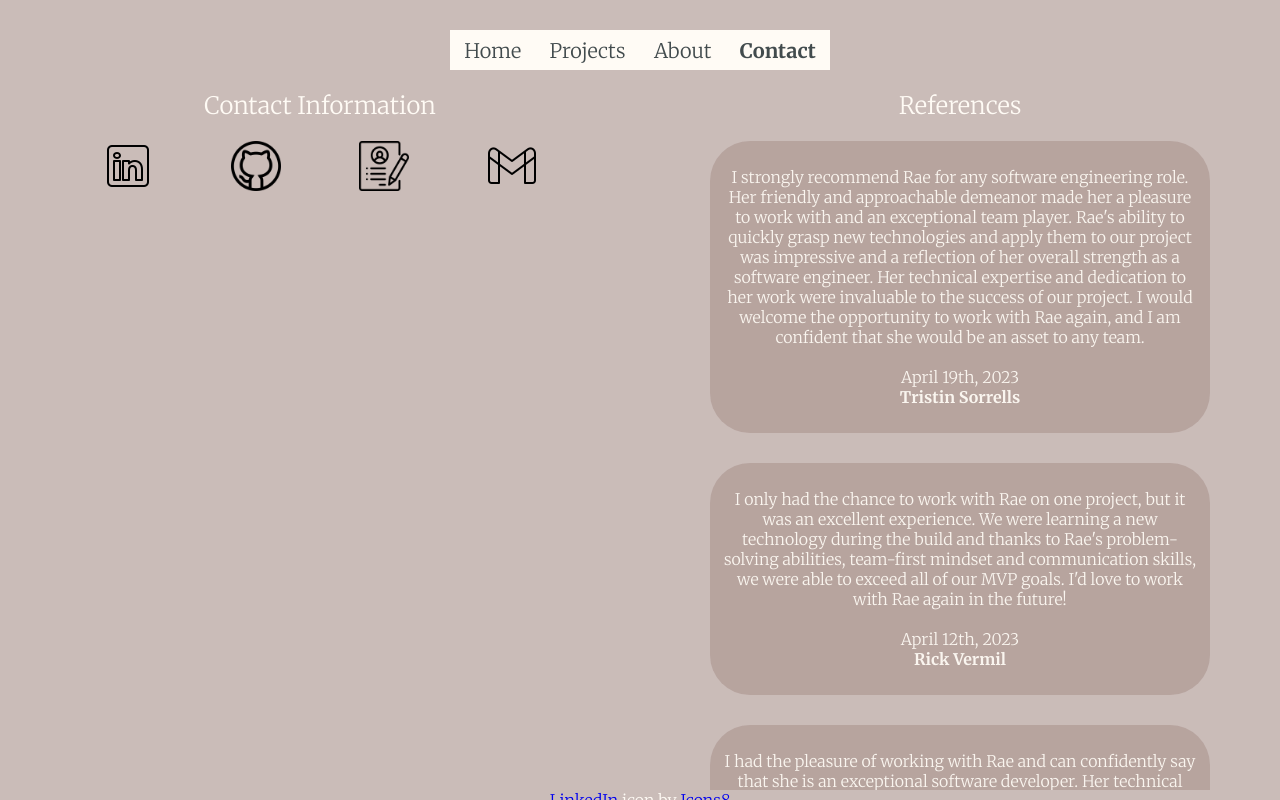
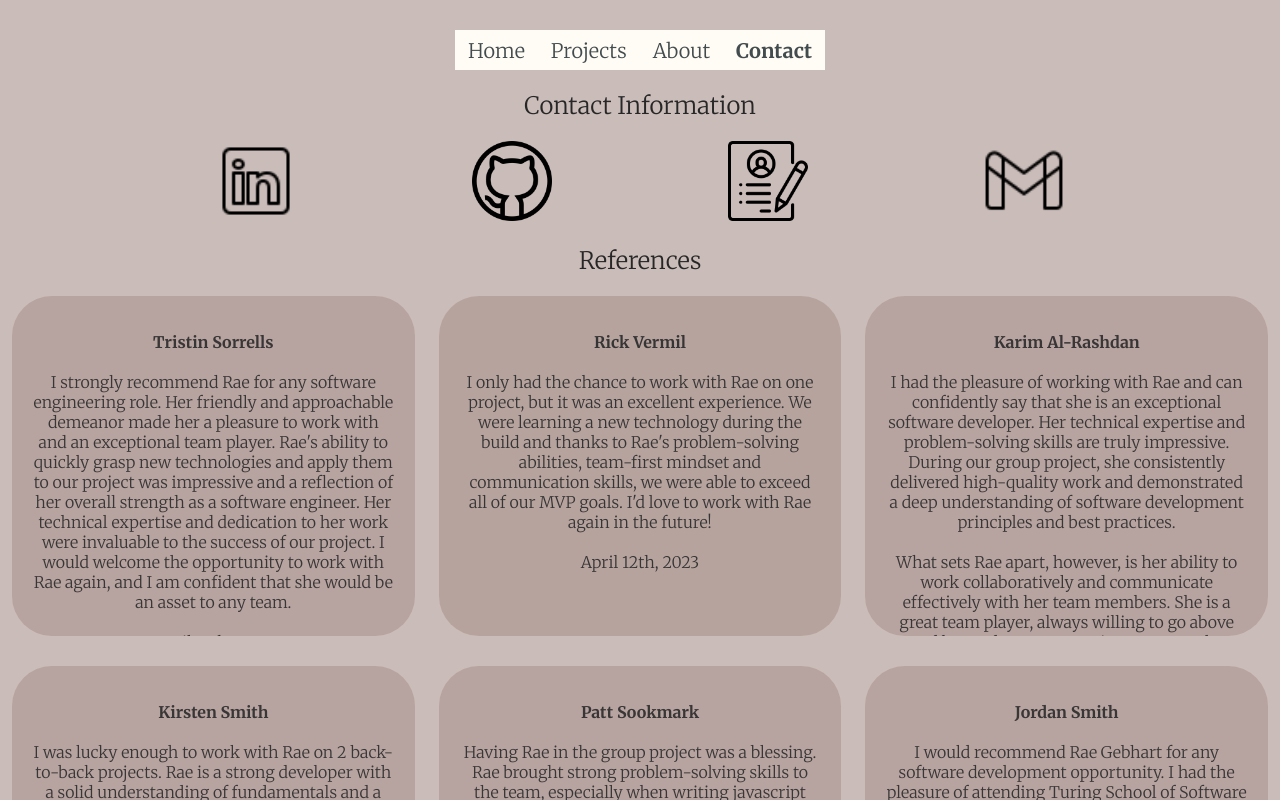
Before and after one commit to rae-107/rae-gebharts-portfolio, a React (Create React App) app: page /contact in a window 1280 px wide. Built offline with nearby package versions, Linux system fonts and the light colour scheme.

Commit message:
Update color and fix styling on about page

```diff
--- a/src/components/About/About.js
+++ b/src/components/About/About.js
@@ -18,7 +18,7 @@ export const About = () => {
         </div>
         <div className="hobbies-container">
           <div className="hobbies-border-container">
-            <h2 className="hobbies-title">~ A Few of My Hobbies Are ~</h2>
+            <h2 className="hobbies-title"> Hobbies </h2>
             <p align="center">
               <strong>Hiking!</strong> 🥾 I'm an avid hiker. I've hiked 10 out
               of the 54 fourteeners in CO. One of my goals is to say that I've
@@ -81,15 +81,15 @@ export const About = () => {
       <div className="bottom-half">
         <div className="certificate-container">
           <div className="certificate-border-container">
-            <h2>Certificate</h2>
-            <img alt="Rae Gebhart's certificate of complettion in the front-end engineering program" src="/assets/certificate.jpeg" className="certificate" />
+            <h2>Credentials</h2>
+            <p>Certificate of Complettion in the Front-End Engineering Program at Turing School of Software & Design</p>
           </div>
         </div>
         <div className="accomplishments-container">
           <div className="accomplishments-border-container">
             <h2>Professional Accomplishments</h2>
-            <p>~ Self-Learned GraphQL, Redux, SASS, and PostgreSQL ~</p>
-            <p>~ Obtained valuable experience in handling high-pressure situations and leading teams at a young age, instilling a strong work ethic and sense of responsibility that is applied to my professional endeavors. ~</p>
+            <p>~ Self-Learned GraphQL, Redux, SASS, and PostgreSQL </p>
+            <p>~ Obtained valuable experience in handling high-pressure situations and leading teams at a young age, instilling a strong work ethic and sense of responsibility that is applied to my professional endeavors. </p>
           </div>
         </div>
       </div>
--- a/src/components/Contact/Contact.css
+++ b/src/components/Contact/Contact.css
@@ -3,7 +3,6 @@
   height: 100vh;
   width: 100vw;
   overflow-y: scroll;
-  color: #FFFBF5;
   text-align: center;
 }
 
@@ -29,9 +28,10 @@
 }
 
 .references-container {
-  display: flex;
-  flex-direction: column;
-  align-items: center;
+  display: grid;
+  width: 100%;
+  justify-items: center;
+  grid-template-columns: repeat(1, 1fr);
   overflow-y: scroll;
 }
 
@@ -44,22 +44,33 @@
   opacity: 0.9;
   border-radius: 40px;
   width: 85%;
+  height: 300px;
   margin-bottom: 30px;
-  padding: 10px;
+  padding: 20px;
+  overflow-y: scroll;
 }
 
-@media screen and (min-width: 920px) {
-  .contact-container {
-    display: flex;
-  }
-  .contact {
-    width: 50vw;
+@media screen and (min-width: 620px) {
+  .linked-in,
+  .github,
+  .gmail,
+  .resume {
+    width: 65px;
   }
   .references-container {
-    width: 50vw;
-    height: 90vh;
+    grid-template-columns: repeat(2, 1fr);
   }
-  .reference {
-    width: 75%;
+}
+@media screen and (min-width: 780px) {
+  .linked-in,
+  .github,
+  .gmail,
+  .resume {
+    width: 80px;
+  }
+}
+@media screen and (min-width: 1020px) {
+  .references-container {
+    grid-template-columns: repeat(3, 1fr);
   }
 }/*# sourceMappingURL=Contact.css.map */
--- a/src/components/Contact/Contact.js
+++ b/src/components/Contact/Contact.js
@@ -39,10 +39,13 @@ export const Contact = () => {
             </a>
           </div>
         </div>
+        <h2 className="references">References</h2>
         <div className="references-container">
-          <h2 className="references">References</h2>
           <div className="reference">
             <p>
+              <strong>Tristin Sorrells</strong>
+              <br />
+              <br />
               I strongly recommend Rae for any software engineering role. Her
               friendly and approachable demeanor made her a pleasure to work
               with and an exceptional team player. Rae's ability to quickly
@@ -55,12 +58,13 @@ export const Contact = () => {
               <br />
               <br />
               April 19th, 2023
-              <br />
-              <strong>Tristin Sorrells</strong>
             </p>
           </div>
           <div className="reference">
             <p>
+              <strong>Rick Vermil</strong>
+              <br />
+              <br />
               I only had the chance to work with Rae on one project, but it was
               an excellent experience. We were learning a new technology during
               the build and thanks to Rae's problem-solving abilities,
@@ -70,12 +74,13 @@ export const Contact = () => {
               <br />
               <br />
               April 12th, 2023
-              <br />
-              <strong>Rick Vermil</strong>
             </p>
           </div>
           <div className="reference">
             <p>
+              <strong>Karim Al-Rashdan</strong>
+              <br />
+              <br />
               I had the pleasure of working with Rae and can confidently say
               that she is an exceptional software developer. Her technical
               expertise and problem-solving skills are truly impressive. During
@@ -97,12 +102,13 @@ export const Contact = () => {
               <br />
               <br />
               April 9th, 2023
-              <br />
-              <strong>Karim Al-Rashdan</strong>
             </p>
           </div>
           <div className="reference">
             <p>
+              <strong>Kirsten Smith</strong>
+              <br />
+              <br />
               I was lucky enough to work with Rae on 2 back-to-back projects.
               Rae is a strong developer with a solid understanding of
               fundamentals and a curious, open-minded attitude that serves her
@@ -119,12 +125,13 @@ export const Contact = () => {
               <br />
               <br />
               March 3rd, 2023
-              <br />
-              <strong>Kirsten Smith</strong>
             </p>
           </div>
           <div className="reference">
             <p>
+              <strong>Patt Sookmark</strong>
+              <br />
+              <br />
               Having Rae in the group project was a blessing. Rae brought strong
               problem-solving skills to the team, especially when writing
               javascript methods and setting up TDD. She is very creative and it
@@ -137,12 +144,13 @@ export const Contact = () => {
               <br />
               <br />
               February 4th, 2023
-              <br />
-              <strong>Patt Sookmark</strong>
             </p>
           </div>
           <div className="reference">
             <p>
+              <strong>Jordan Smith</strong>
+              <br />
+              <br />
               I would recommend Rae Gebhart for any software development
               opportunity. I had the pleasure of attending Turing School of
               Software and Design with Rae and can attest to her exceptional
@@ -169,8 +177,6 @@ export const Contact = () => {
               <br />
               <br />
               February 1st, 2023
-              <br />
-              <strong>Jordan Smith</strong>
             </p>
           </div>
         </div>
--- a/src/components/Contact/Contact.scss
+++ b/src/components/Contact/Contact.scss
@@ -5,7 +5,6 @@
   height: 100vh;
   width: 100vw;
   overflow-y: scroll;
-  color: $cream;
   text-align: center;
 }
 
@@ -30,16 +29,11 @@
   width: 50px;
 }
 
-
-
-
-
-
-
 .references-container {
-  display: flex;
-  flex-direction: column;
-  align-items: center;
+  display: grid;
+  width: 100%;
+  justify-items: center;
+  grid-template-columns: repeat(1, 1fr);
   overflow-y: scroll;
 }
 
@@ -52,25 +46,38 @@
   opacity: 0.9;
   border-radius: 40px;
   width: 85%;
+  height: 300px;
   margin-bottom: 30px;
-  padding: 10px;
+  padding: 20px;
+  overflow-y: scroll;
+  // text-shadow: 1px 1px $grey;
+
 }
 
-@media screen and (min-width: 920px) {
-  .contact-container {
-    display: flex;
-  }
-
-  .contact {
-    width: 50vw;
+@media screen and (min-width: 620px) {
+  .linked-in,
+  .github,
+  .gmail,
+  .resume {
+    width: 65px;
   }
 
   .references-container {
-    width: 50vw;
-    height: 90vh;
-  }
-
-  .reference {
-    width: 75%;
+    grid-template-columns: repeat(2, 1fr);
   }
 }
+
+@media screen and (min-width: 780px) {
+  .linked-in,
+  .github,
+  .gmail,
+  .resume {
+    width: 80px;
+  }
+}
+
+@media screen and (min-width: 1020px) {
+  .references-container {
+    grid-template-columns: repeat(3, 1fr);
+  }
+}
--- a/src/components/Home/Home.css
+++ b/src/components/Home/Home.css
@@ -174,6 +174,7 @@
 .skills-container {
   height: 40vh;
   width: 80vw;
+  max-width: 350px;
   position: relative;
   display: flex;
   justify-content: center;
@@ -223,6 +224,7 @@
 .currently-working-on-container {
   width: 80vw;
   position: relative;
+  max-width: 350px;
   display: flex;
   justify-content: center;
 }
--- a/src/components/Home/Home.scss
+++ b/src/components/Home/Home.scss
@@ -184,6 +184,7 @@
 .skills-container {
   height: 40vh;
   width: 80vw;
+  max-width: 350px;
   position: relative;
   display: flex;
   justify-content: center;
@@ -234,6 +235,7 @@
 .currently-working-on-container {
   width: 80vw;
   position: relative;
+  max-width: 350px;
   display: flex;
   justify-content: center;
   h2 {
--- a/src/components/NavBar/NavBar.css
+++ b/src/components/NavBar/NavBar.css
@@ -7,7 +7,7 @@
 
 nav {
   background-color: #FFFBF5;
-  width: 380px;
+  width: 370px;
   height: 40px;
   margin-top: 30px;
   display: flex;
--- a/src/components/NavBar/NavBar.scss
+++ b/src/components/NavBar/NavBar.scss
@@ -11,7 +11,7 @@
 
 nav {
   background-color: $cream;
-  width: 380px;
+  width: 370px;
   height: 40px;
   margin-top: 30px;
   display: flex;
--- a/src/index.css
+++ b/src/index.css
@@ -6,3 +6,7 @@ body {
   font-family: 'Merriweather', serif;
   font-weight: 300;
 }
+
+* {
+  color: rgb(39, 39, 39);
+}
```
Also changed, not shown: 2 other files (tests, documents, lock files or other folders).
